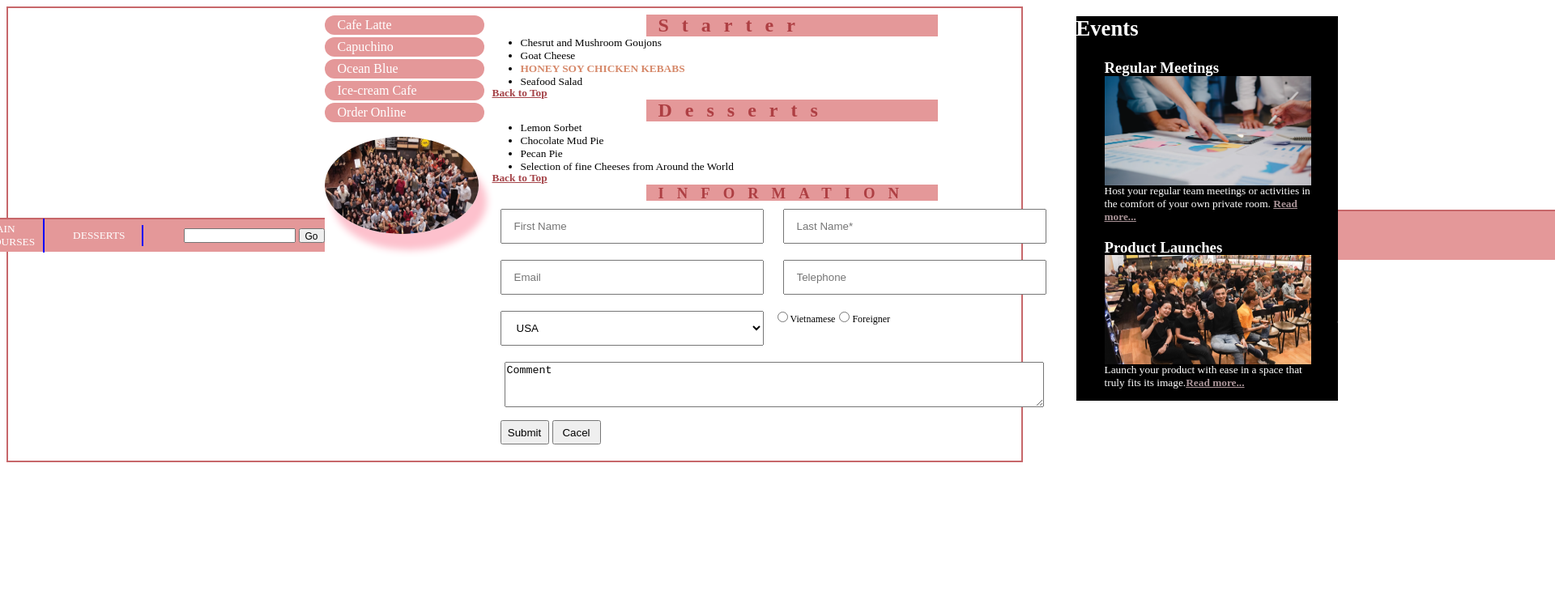
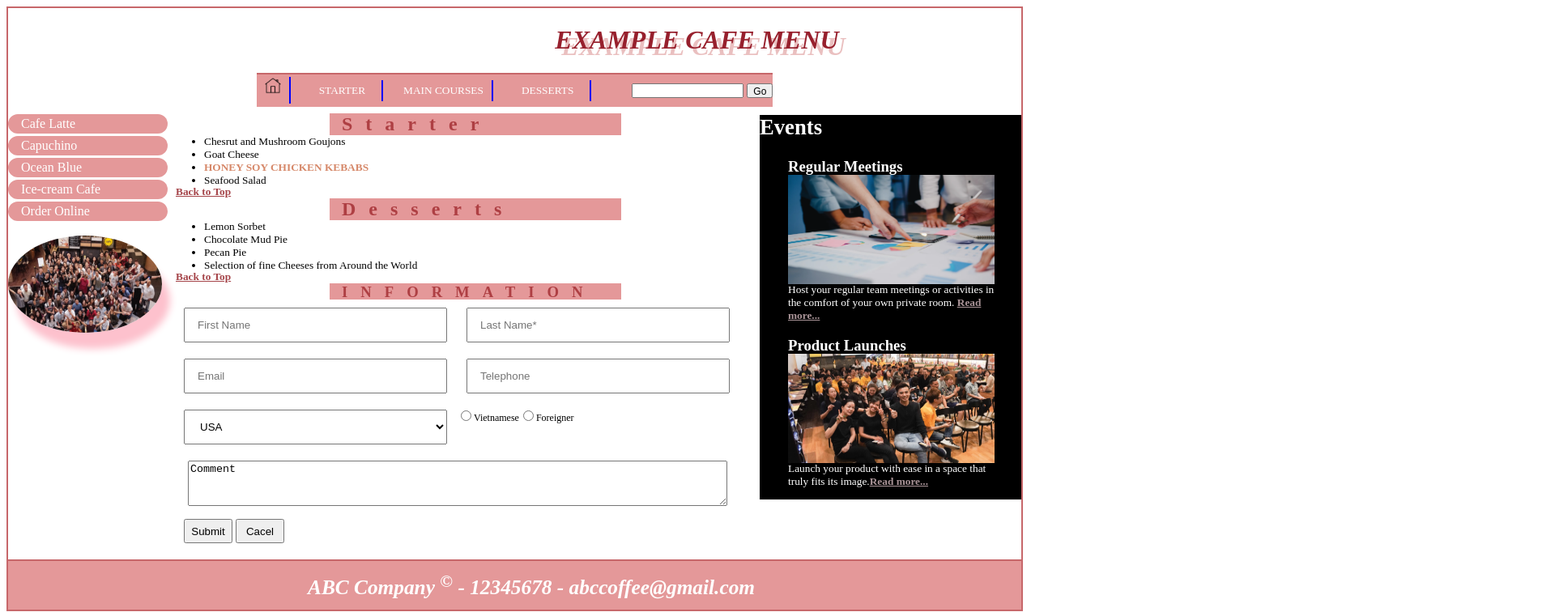
Before and after one commit to NamFnt/bai-3, a website: page index.html in a window 1280 px wide. Shown: the top 756 px of the page at 81% size, 1920 px wide, since content can reach past the window. Drawn offline with Linux system fonts and the light colour scheme.

Commit message:
Update index.html

```diff
--- a/index.html
+++ b/index.html
@@ -238,7 +238,7 @@
     </style>
 </head>
 <body>
-    <div style="border: 2px solid rgb(199, 103, 106); width: 1251px; height: 0 auto; display: flex; justify-content: center; align-items: center;">
+    <div style="border: 2px solid rgb(199, 103, 106); width: 1251px; height: 0 auto; display: grid; place-items: center;">
         <h1 id="title" class="title"><i>EXAMPLE CAFE MENU</i></h1>
         <div class="menu-bar">
             <span><img class="home" alt="HOME" src="icons8-home-50.png"></span>
```
